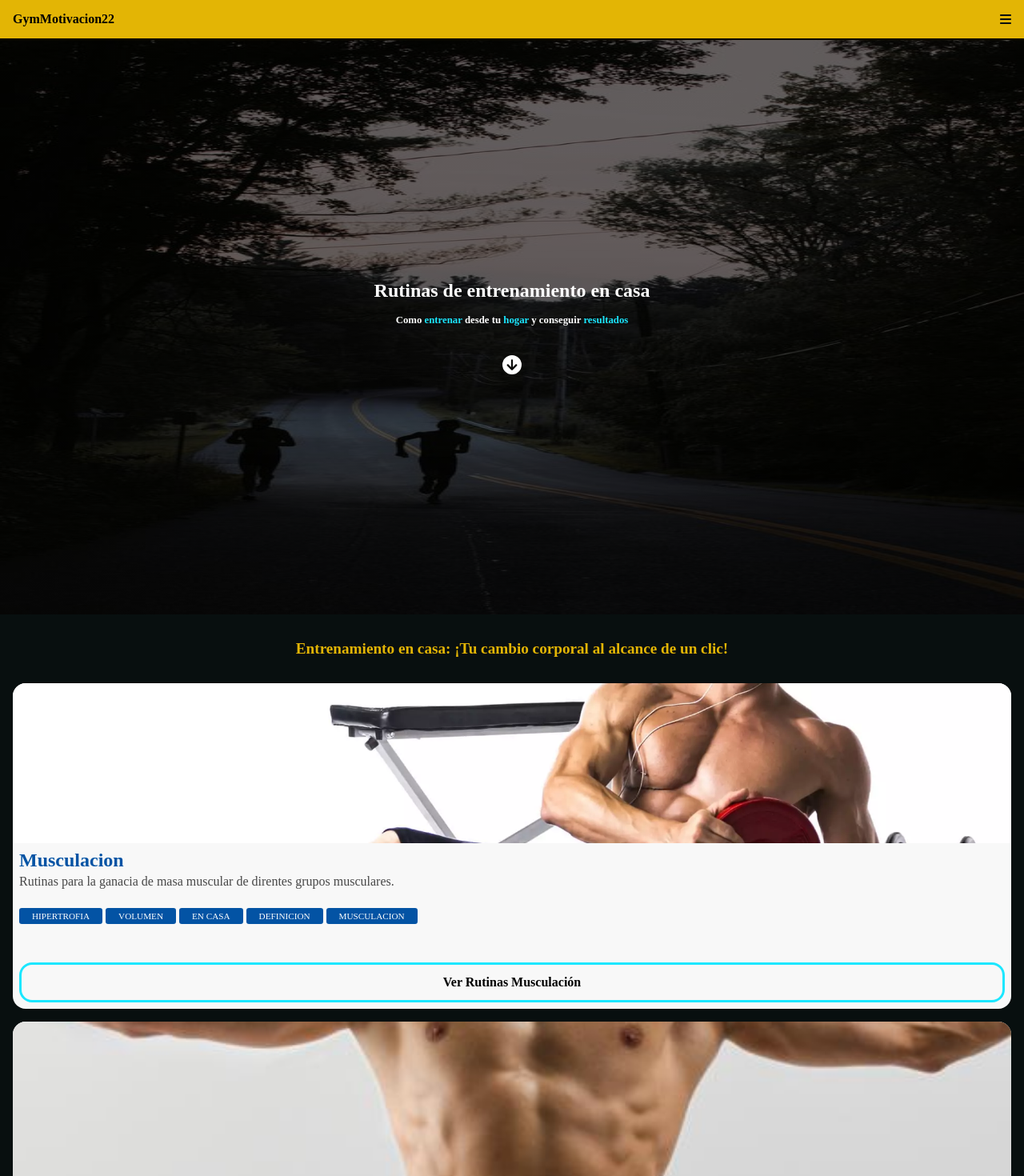
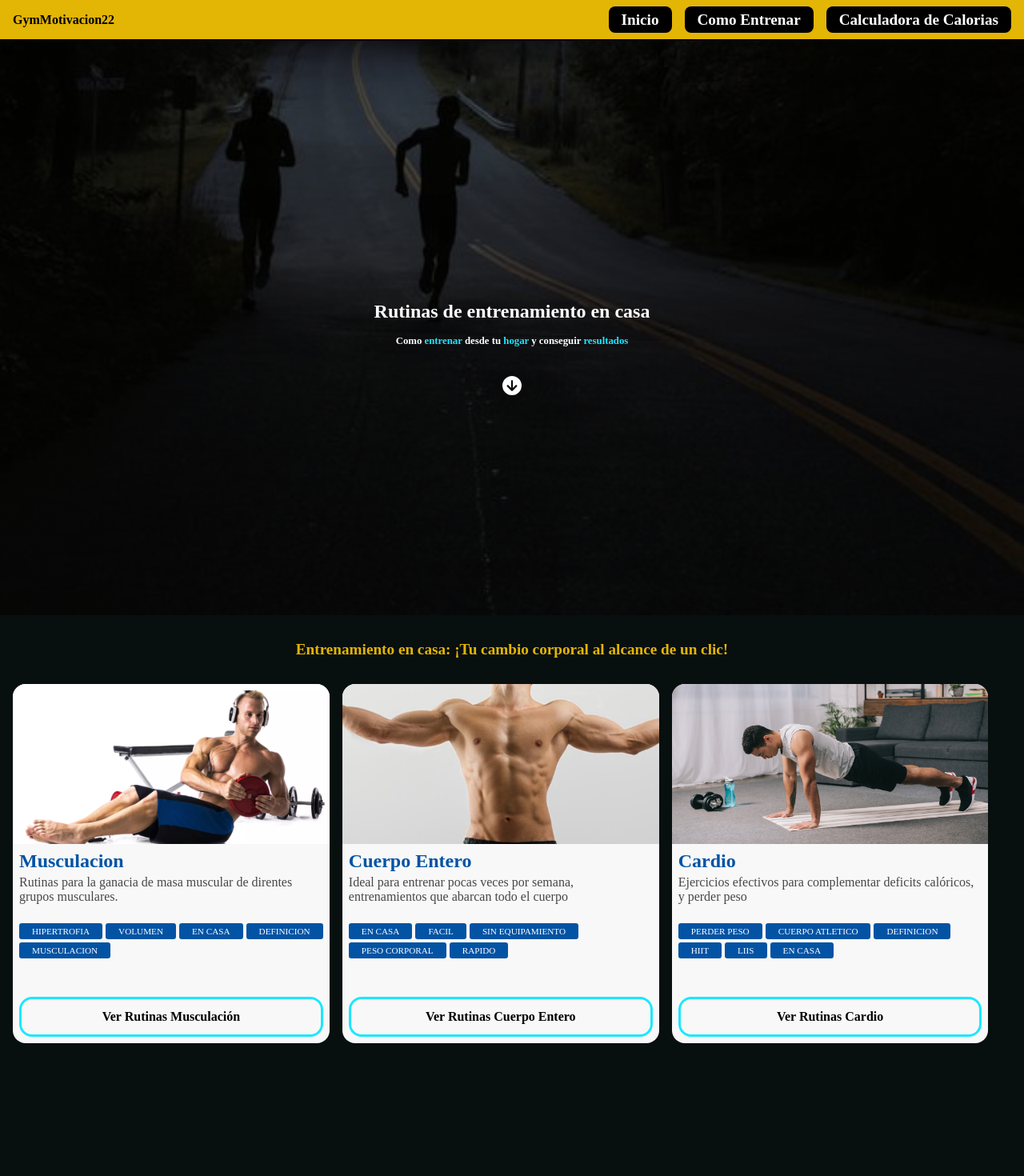
Before and after one commit to valentin052022/app-fitness-valentin, a React (Vite) app: page / in a window 1280 px wide. Shown: the top 1470 px of the page at 80% size. After the commit the page ends 1336 px from the top, so only its background shows below. Built offline with nearby package versions, Linux system fonts and the light colour scheme.

Commit message:
changes for adsense

```diff
--- a/index.html
+++ b/index.html
@@ -3,6 +3,7 @@
   <head>
     <meta charset="UTF-8" />
     <meta name="google-adsense-account" content="ca-pub-4525775345834211">
+
     <link rel="icon" type="image/svg+xml" href="/vite.svg" />
     <meta name="viewport" content="width=device-width, initial-scale=1.0" />
     <meta name="description" content="Aprende cómo crear rutinas de entrenamiento efectivas desde casa o el gimnasio para ganar músculo, perder grasa o mejorar tu condición física." />
@@ -12,5 +13,7 @@
   <body>
     <div id="root"></div>
     <script type="module" src="/src/main.jsx"></script>
+    <script async src="https://pagead2.googlesyndication.com/pagead/js/adsbygoogle.js?client=ca-pub-4525775345834211"
+     crossorigin="anonymous"></script>
   </body>
 </html>
--- a/src/components/Header.jsx
+++ b/src/components/Header.jsx
@@ -44,9 +44,9 @@ export function Header() {
       </div>
       {showNav ? <NavBar visible="show" /> : <NavBar visible="hide" />}
       {showNav ? (
-        <FontAwesomeIcon onClick={handleButton} icon={faX} />
+        <FontAwesomeIcon onClick={handleButton} icon={faX} className="icon_header" />
       ) : (
-        <FontAwesomeIcon onClick={handleButton} icon={faBars} />
+        <FontAwesomeIcon onClick={handleButton} icon={faBars} className="icon_header"/>
       )}
     </header>
   );
--- a/src/components/Home.jsx
+++ b/src/components/Home.jsx
@@ -65,6 +65,7 @@ export const Home = () => {
                 <div className="tags">Facil</div>
                 <div className="tags">Sin equipamiento</div>
                 <div className="tags">Peso corporal</div>
+                <div className="tags">Rapido</div>
               </div>
               <Link to={"/rutinas-cuerpo-entero"} className="link">Ver Rutinas Cuerpo Entero</Link>
             </div>
--- a/src/components/styles/header.css
+++ b/src/components/styles/header.css
@@ -23,6 +23,7 @@
 .logo {
   color: #000;
 }
+
 .nav {
   position: absolute;
   height: fit-content;
@@ -44,7 +45,7 @@
 
 .link_ul_header {
   display: block;
-  margin-top: .5rem;
+  margin-top: 0.5rem;
   padding: 0.5rem 1rem;
   border-radius: 1rem;
   background-color: #1d1c1c;
@@ -59,3 +60,50 @@
 .hide {
   display: none;
 }
+
+@media only screen and (min-width: 768px) {
+  .hide {
+    display: inherit;
+  }
+
+  .icon_header {
+    display: none;
+  }
+
+  .hader {
+    height: fit-content;
+    padding: .5rem 1rem;
+  }
+
+  .nav {
+    position: relative;
+    top: 0;
+    left: 0;
+    padding: 0;
+    width: 100%;
+    background-color: var(--primary-color);
+    padding: 0;
+    margin: 0;
+  }
+
+  .nav_ul {
+    display: flex;
+    align-items: center !important;
+    justify-content: end;
+    flex-direction: row;
+    gap: 1rem;
+  }
+
+  .link_ul_header {
+    display: block;
+    margin: 0;
+    padding: .35rem 1rem;
+    border-radius: 0.5rem;
+    background-color: #000;
+    transition: background-color 300ms;
+  }
+  .link_ul_header:hover {
+    background-color: var(--terciary-color);
+    scale: .98;
+  }
+}
--- a/src/components/styles/home.css
+++ b/src/components/styles/home.css
@@ -132,7 +132,8 @@
   transition: all 300ms;
 }
 
-.link:active, .link:hover {
+.link:active,
+.link:hover {
   scale: 0.99;
   background-color: var(--second-color);
 }
@@ -163,3 +164,25 @@
     transform: translateY(-5px);
   }
 }
+
+@media only screen and (min-width: 768px) {
+  .cont_card {
+    display: flex;
+    flex-direction: row;
+    gap: 1rem;
+  }
+
+  .card {
+    width: calc(33% - 1rem);
+  }
+
+  .section_hero {
+    padding-top: 3.6rem;
+    background-image: linear-gradient(rgba(0, 0, 0, 0.6), rgba(0, 0, 0, 0.6)),
+      url("/images/hero-celu.jpg");
+    object-fit: cover;
+    background-size: 100% auto;
+    background-repeat: no-repeat;
+    background-position: bottom;
+  }
+}
```
